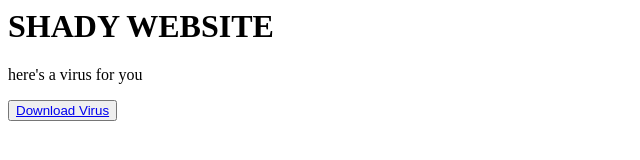
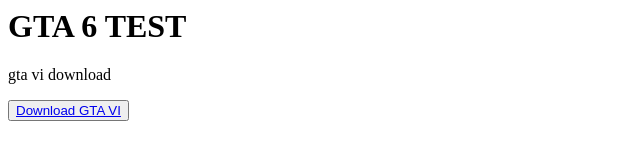
Before and after one commit to onebridge67/virus, a plain HTML site: page index.html in a window 1280 px wide. Shown: the whole page, without its empty margins (0-640 px from the left). Drawn offline with Linux system fonts and the light colour scheme.

Commit message:
Update index.html

```diff
--- a/index.html
+++ b/index.html
@@ -1,13 +1,13 @@
 <html>
 <head>
-<title>shady website</title>
+<title>gta vi test</title>
 </head>
 <body>
-<h1>SHADY WEBSITE</h1>
-<p>here's a virus for you</p>
+<h1>GTA 6 TEST</h1>
+<p>gta vi download</p>
 <button type=button>
   <a href="virus.txt" download>
-    Download Virus
+    Download GTA VI
   </a>
 </button>
 </body>
```
